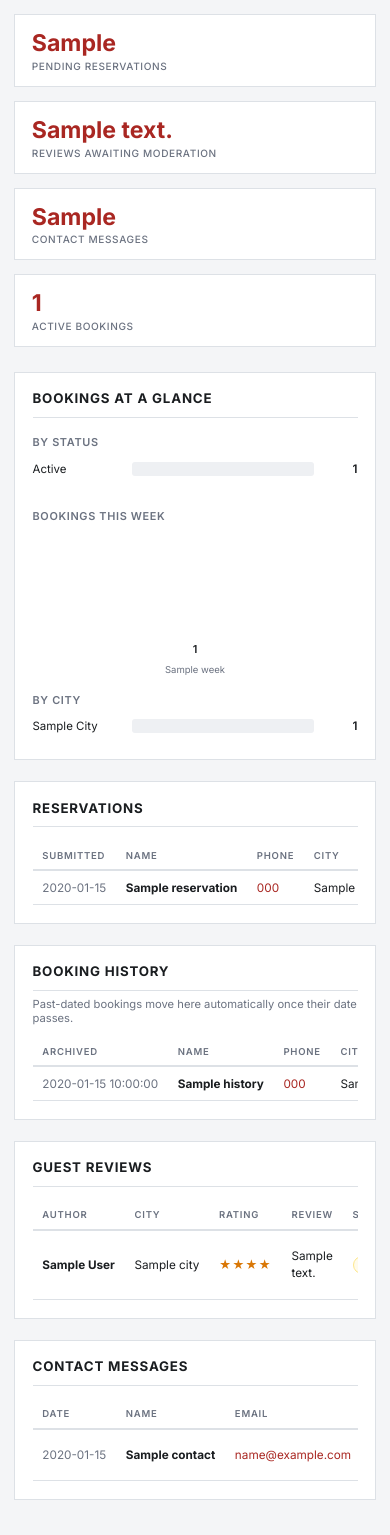
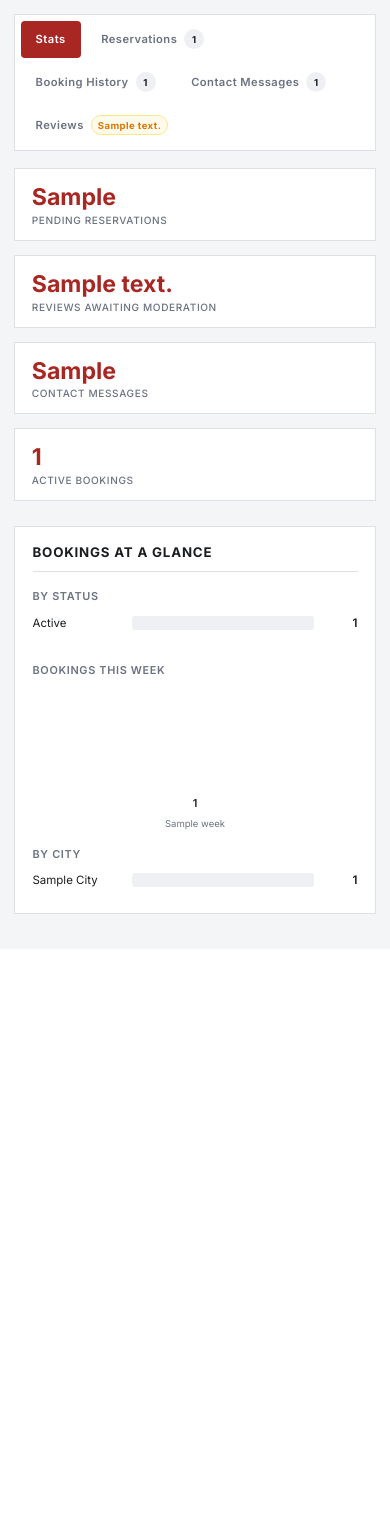
Before and after one commit to Shakthi960/Restaurant-demo, a Python web app: template backend/templates/admin/dashboard.html in a window 390 px wide. Shown: the part 48-1583 px from the top of the page. After the commit the page ends 962 px from the top, so only its background shows below. Run offline with Jinja, Linux system fonts and the light colour scheme; the template is opened without the code that fills it: most values are stand-ins (such as "Sample title", 1, 10 or a date in 2020).

Commit message:
Add tabbed admin dashboard and fix mobile hamburger nav
- Admin dashboard: Stats, Reservations, Booking History, Contact Messages,
  and Reviews are now top-level tabs with count badges; active tab persists
  via URL hash instead of one endless scroll.
- Mobile nav drawer: replace flex centering with auto-margins so the menu
  scrolls fully when it overflows the viewport instead of clipping links.
- Responsive fixes for gallery page grid, about values/testimonials,
  contact/review forms, and reservation contact row on small screens.

```diff
--- a/backend/templates/admin/base.html
+++ b/backend/templates/admin/base.html
@@ -29,5 +29,6 @@
     {% endif %}
     {% block admin_content %}{% endblock %}
   </main>
+  {% block admin_scripts %}{% endblock %}
 </body>
 </html>
--- a/backend/templates/admin/dashboard.html
+++ b/backend/templates/admin/dashboard.html
@@ -4,7 +4,29 @@
 {% block admin_content %}
 <div class="admin-container">
 
+  <!-- TAB BAR -->
+  <div class="admin-tabs" role="tablist" aria-label="Dashboard sections">
+    <button type="button" class="admin-tab is-active" id="tab-stats" data-tab="stats" role="tab" aria-controls="panel-stats" aria-selected="true">Stats</button>
+    <button type="button" class="admin-tab" id="tab-reservations" data-tab="reservations" role="tab" aria-controls="panel-reservations" aria-selected="false">
+      Reservations
+      <span class="admin-tab-count">{{ reservations|length }}</span>
+    </button>
+    <button type="button" class="admin-tab" id="tab-history" data-tab="history" role="tab" aria-controls="panel-history" aria-selected="false">
+      Booking History
+      <span class="admin-tab-count">{{ history|length }}</span>
+    </button>
+    <button type="button" class="admin-tab" id="tab-contact" data-tab="contact" role="tab" aria-controls="panel-contact" aria-selected="false">
+      Contact Messages
+      <span class="admin-tab-count">{{ contacts|length }}</span>
+    </button>
+    <button type="button" class="admin-tab" id="tab-reviews" data-tab="reviews" role="tab" aria-controls="panel-reviews" aria-selected="false">
+      Reviews
+      <span class="admin-tab-count admin-tab-count--accent">{{ pending_reviews }}</span>
+    </button>
+  </div>
+
   <!-- STATS -->
+  <section class="admin-tab-panel is-active" id="panel-stats" data-panel="stats" role="tabpanel" aria-labelledby="tab-stats">
     <div class="admin-stats">
       <div class="admin-stat">
         <span class="admin-stat-value">{{ pending_reservations }}</span>
@@ -65,8 +87,10 @@
         {% endfor %}
       </div>
     </section>
+  </section>
 
   <!-- RESERVATIONS -->
+  <section class="admin-tab-panel" id="panel-reservations" data-panel="reservations" role="tabpanel" aria-labelledby="tab-reservations">
     <section class="admin-section">
       <h2 class="admin-section-title">Reservations</h2>
 
@@ -122,8 +146,10 @@
       <p class="admin-empty">No reservations yet.</p>
       {% endif %}
     </section>
+  </section>
 
   <!-- BOOKING HISTORY -->
+  <section class="admin-tab-panel" id="panel-history" data-panel="history" role="tabpanel" aria-labelledby="tab-history">
     <section class="admin-section">
       <h2 class="admin-section-title">Booking History</h2>
       <p class="admin-hint">Past-dated bookings move here automatically once their date passes.</p>
@@ -165,8 +191,46 @@
       <p class="admin-empty">No archived bookings yet.</p>
       {% endif %}
     </section>
+  </section>
+
+  <!-- CONTACT MESSAGES -->
+  <section class="admin-tab-panel" id="panel-contact" data-panel="contact" role="tabpanel" aria-labelledby="tab-contact">
+    <section class="admin-section">
+      <h2 class="admin-section-title">Contact Messages</h2>
+
+      {% if contacts %}
+      <div class="admin-table-wrap">
+        <table class="admin-table">
+          <thead>
+            <tr>
+              <th>Date</th>
+              <th>Name</th>
+              <th>Email</th>
+              <th>Phone</th>
+              <th>Message</th>
+            </tr>
+          </thead>
+          <tbody>
+            {% for c in contacts %}
+            <tr class="admin-row">
+              <td class="admin-cell-muted">{{ c.created_at[:10] }}</td>
+              <td><strong>{{ c.name }}</strong></td>
+              <td><a href="mailto:{{ c.email }}">{{ c.email }}</a></td>
+              <td>{{ c.phone or '—' }}</td>
+              <td class="admin-cell-review">{{ c.message[:250] }}{% if c.message|length > 250 %}…{% endif %}</td>
+            </tr>
+            {% endfor %}
+          </tbody>
+        </table>
+      </div>
+      {% else %}
+      <p class="admin-empty">No contact messages yet.</p>
+      {% endif %}
+    </section>
+  </section>
 
   <!-- REVIEWS -->
+  <section class="admin-tab-panel" id="panel-reviews" data-panel="reviews" role="tabpanel" aria-labelledby="tab-reviews">
     <section class="admin-section">
       <h2 class="admin-section-title">Guest Reviews</h2>
 
@@ -216,40 +280,51 @@
       <p class="admin-empty">No reviews yet.</p>
       {% endif %}
     </section>
-
-  <!-- CONTACT MESSAGES -->
-  <section class="admin-section">
-    <h2 class="admin-section-title">Contact Messages</h2>
-
-    {% if contacts %}
-    <div class="admin-table-wrap">
-      <table class="admin-table">
-        <thead>
-          <tr>
-            <th>Date</th>
-            <th>Name</th>
-            <th>Email</th>
-            <th>Phone</th>
-            <th>Message</th>
-          </tr>
-        </thead>
-        <tbody>
-          {% for c in contacts %}
-          <tr class="admin-row">
-            <td class="admin-cell-muted">{{ c.created_at[:10] }}</td>
-            <td><strong>{{ c.name }}</strong></td>
-            <td><a href="mailto:{{ c.email }}">{{ c.email }}</a></td>
-            <td>{{ c.phone or '—' }}</td>
-            <td class="admin-cell-review">{{ c.message[:250] }}{% if c.message|length > 250 %}…{% endif %}</td>
-          </tr>
-          {% endfor %}
-        </tbody>
-      </table>
-    </div>
-    {% else %}
-    <p class="admin-empty">No contact messages yet.</p>
-    {% endif %}
   </section>
 
 </div>
 {% endblock %}
+
+{% block admin_scripts %}
+<script>
+(function () {
+  'use strict';
+
+  var tabs = Array.prototype.slice.call(document.querySelectorAll('.admin-tab'));
+  var panels = Array.prototype.slice.call(document.querySelectorAll('.admin-tab-panel'));
+
+  function activate(id) {
+    if (!id || !panels.some(function (p) { return p.dataset.panel === id; })) return;
+
+    tabs.forEach(function (tab) {
+      var on = tab.dataset.tab === id;
+      tab.classList.toggle('is-active', on);
+      tab.setAttribute('aria-selected', on ? 'true' : 'false');
+    });
+
+    panels.forEach(function (panel) {
+      var on = panel.dataset.panel === id;
+      panel.classList.toggle('is-active', on);
+      panel.hidden = !on;
+    });
+
+    window.scrollTo(0, 0);
+  }
+
+  tabs.forEach(function (tab) {
+    tab.addEventListener('click', function () {
+      var id = tab.dataset.tab;
+      activate(id);
+      if (history.replaceState) {
+        history.replaceState(null, '', '#' + id);
+      } else {
+        location.hash = id;
+      }
+    });
+  });
+
+  var initial = location.hash ? location.hash.slice(1) : 'stats';
+  activate(initial);
+})();
+</script>
+{% endblock %}
--- a/frontend/css/admin.css
+++ b/frontend/css/admin.css
@@ -56,6 +56,20 @@ html, body { margin: 0; padding: 0; background: var(--a-bg); font-family: var(--
 .admin-stat { background: var(--a-surface); border: 1px solid var(--a-border); padding: 1rem 1.2rem; display: flex; flex-direction: column; gap: 0.2rem; }
 .admin-stat-value { font-size: 1.65rem; font-weight: 700; color: var(--a-primary); }
 .admin-stat-label { font-size: 0.72rem; font-weight: 500; letter-spacing: 0.06em; text-transform: uppercase; color: var(--a-muted); }
+
+/* ---------- Tabs ---------- */
+.admin-tabs { display: flex; flex-wrap: wrap; gap: 0.4rem; margin-bottom: 1.25rem; background: var(--a-surface); border: 1px solid var(--a-border); padding: 0.4rem; position: sticky; top: 48px; z-index: 50; }
+.admin-tab { display: inline-flex; align-items: center; gap: 0.5rem; padding: 0.55rem 1rem; border: 1px solid transparent; border-radius: var(--a-radius); background: transparent; font-family: var(--a-font); font-size: 0.8rem; font-weight: 600; letter-spacing: 0.04em; color: var(--a-muted); cursor: pointer; transition: background .2s, color .2s, border-color .2s; }
+.admin-tab:hover { color: var(--a-text); background: #f4f5f7; }
+.admin-tab:focus-visible { outline: 2px solid var(--a-primary); outline-offset: 2px; }
+.admin-tab.is-active { background: var(--a-primary); color: #fff; }
+.admin-tab-count { display: inline-flex; align-items: center; justify-content: center; min-width: 20px; height: 20px; padding: 0 6px; border-radius: 99px; background: #eef0f3; color: var(--a-text); font-size: 0.68rem; font-weight: 700; }
+.admin-tab.is-active .admin-tab-count { background: rgba(255,255,255,0.25); color: #fff; }
+.admin-tab-count--accent { background: var(--a-warning-bg); color: var(--a-warning); border: 1px solid #fde68a; }
+.admin-tab.is-active .admin-tab-count--accent { background: rgba(255,255,255,0.25); color: #fff; border-color: transparent; }
+.admin-tab-panel { display: none; }
+.admin-tab-panel.is-active { display: block; }
+.admin-tab-panel[hidden] { display: none; }
 
 /* ---------- Charts ---------- */
 .admin-charts { padding-bottom: 1.5rem; }
```
Also changed, not shown: frontend/css/responsive.css (+42 -9 lines). Lines whose indentation alone changed are shown as unchanged.
